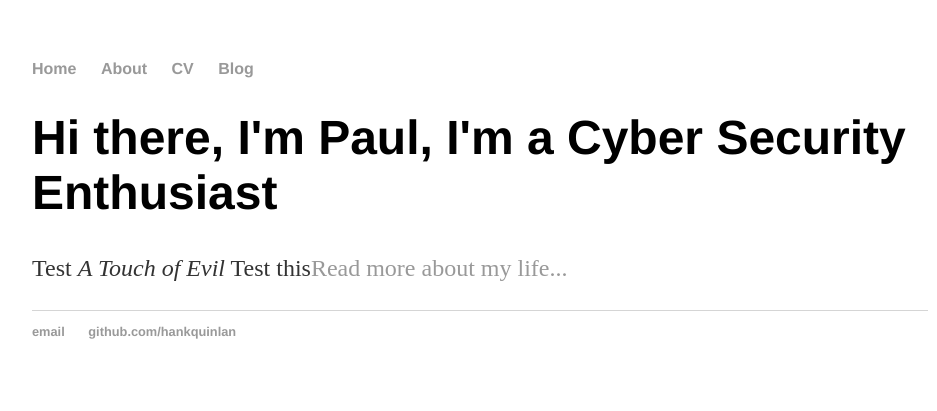
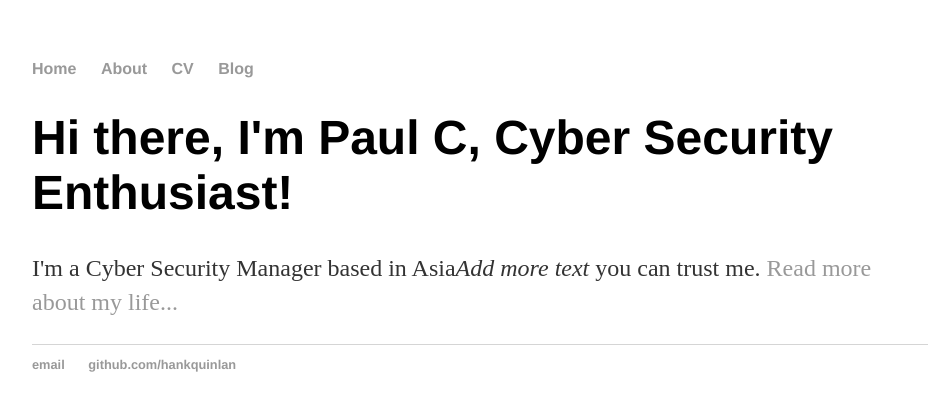
Before and after one commit to PaulInfoSec/PaulInfoSec.github.io, a Jekyll site: the page built from index.html, in a window 1280 px wide. Shown: the top 411 px of the page, without its empty margins (160-1097 px from the left). Built offline with Jekyll 4.4.1, drawn with Linux system fonts in a browser that asks for light colours.

Commit message:
Update index.html

```diff
--- a/index.html
+++ b/index.html
@@ -1,30 +1,8 @@
-<!DOCTYPE html>
-<html>
-	<head>
-		<title>Paul C, Cyber Security Enthusiast</title>
-		<!-- link to main stylesheet -->
-		<link rel="stylesheet" type="text/css" href="/css/main.css">
-	</head>
-	<body>
-		<nav>
-    		<ul>
-        		<li><a href="/">Home</a></li>
-	        	<li><a href="/about">About</a></li>
-        		<li><a href="/cv">CV</a></li>
-        		<li><a href="/blog">Blog</a></li>
-    		</ul>
-		</nav>
-		<div class="container">
-    		<div class="blurb">
-        		<h1>Hi there, I'm Paul, I'm a Cyber Security Enthusiast</h1>
-				<p>Test <em>A Touch of Evil</em> Test this<a href="/about">Read more about my life...</a></p>
-    		</div><!-- /.blurb -->
-		</div><!-- /.container -->
-		<footer>
-    		<ul>
-        		<li><a href="mailto:test@gmail.com">email</a></li>
-        		<li><a href="https://github.com/PaulInfoSec">github.com/hankquinlan</a></li>
-			</ul>
-		</footer>
-	</body>
-</html>
+---
+layout: default
+title: Paul C, Cyber Security Leader
+---
+<div class="blurb">
+	<h1>Hi there, I'm Paul C, Cyber Security Enthusiast!</h1>
+	<p>I'm a Cyber Security Manager based in Asia<em>Add more text</em> you can trust me. <a href="/about">Read more about my life...</a></p>
+</div><!-- /.blurb -->
```
